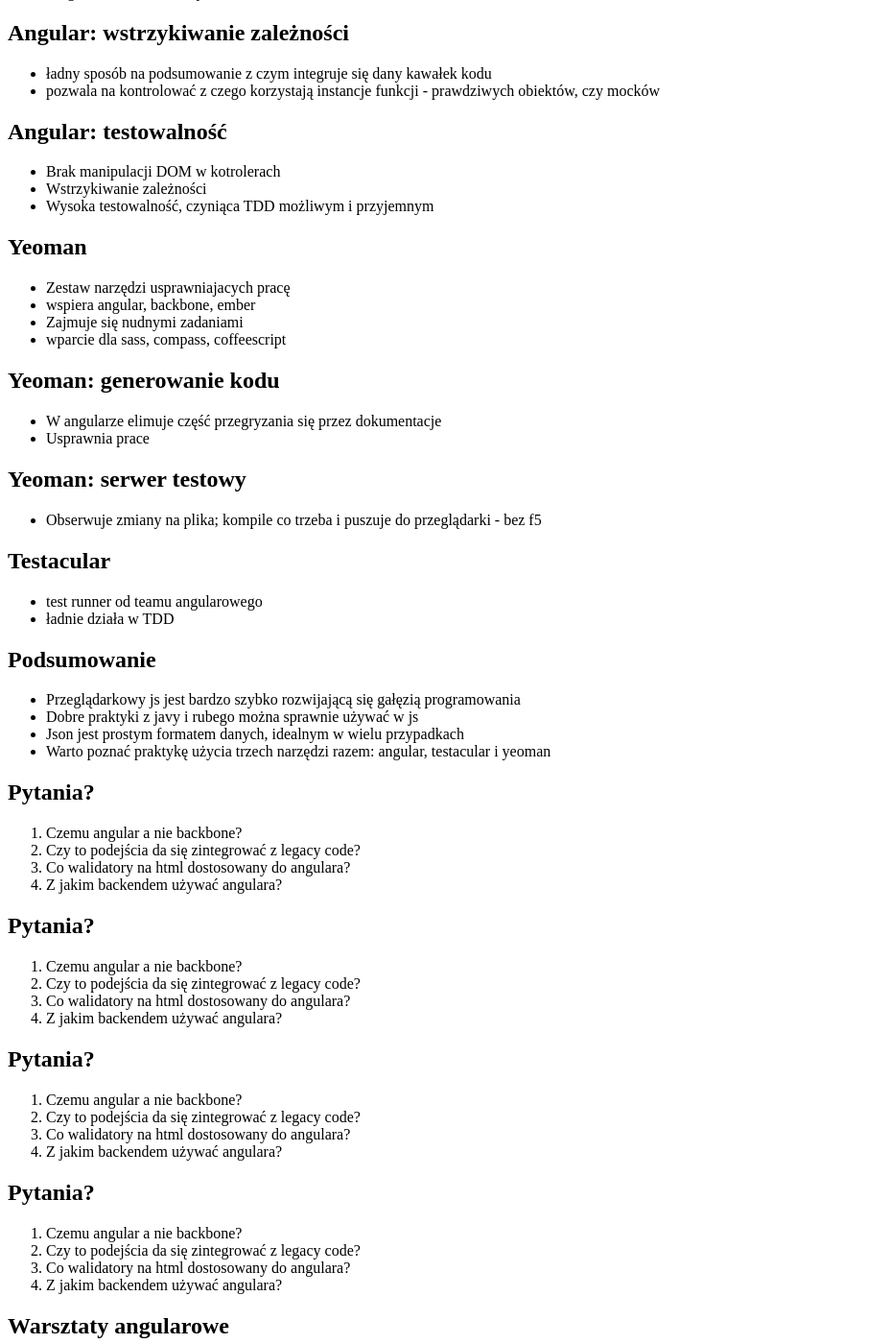
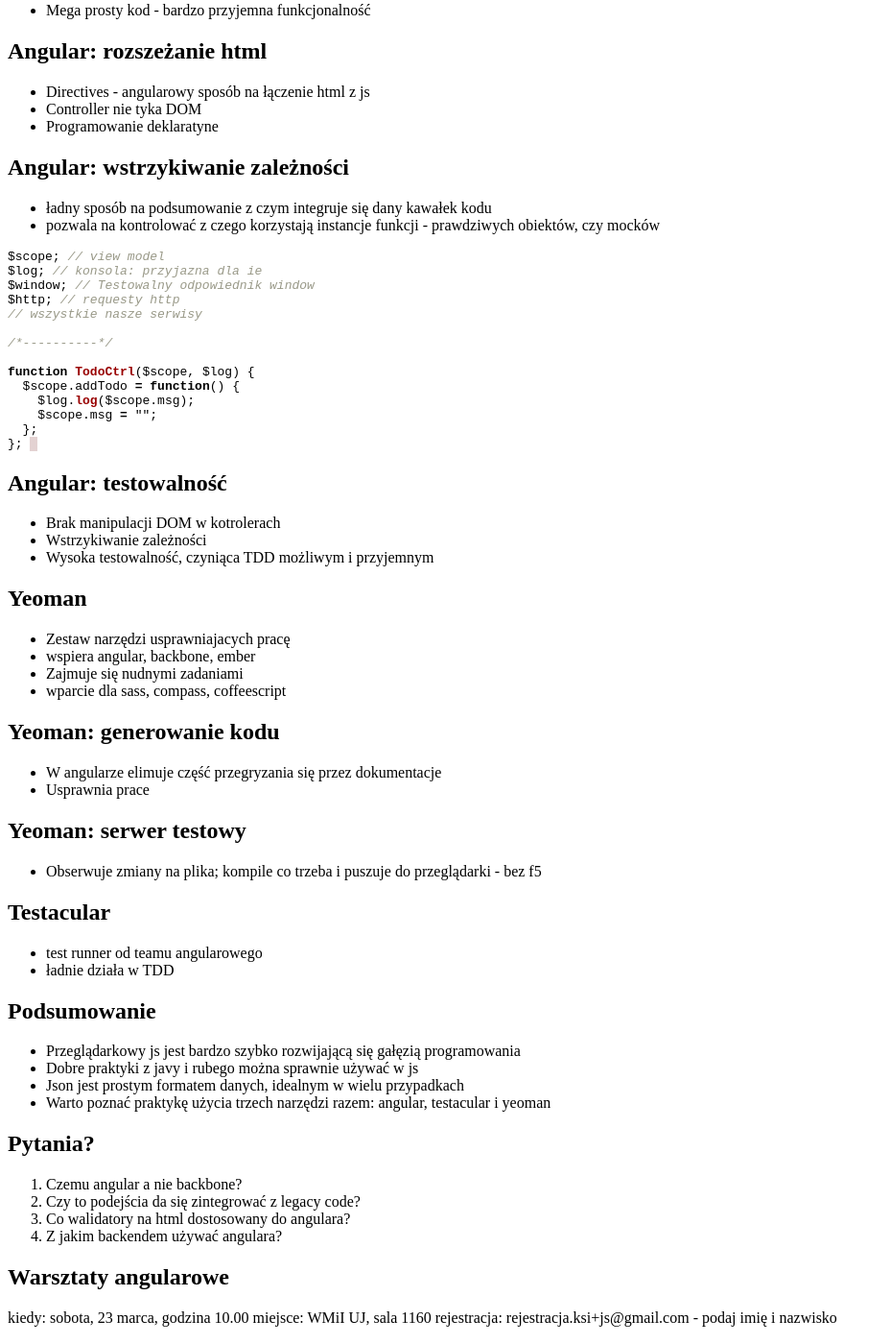
Before and after one commit to marcin-wosinek/frameworki-js-i-json, a Jekyll site: the page built from index.md, in a window 1280 px wide and 1400 px high, scrolled down 3240 px. Shown: the whole window at 96% size, without its empty margins (0-928 px from the left). Built offline with Jekyll 4.4.1, drawn with Linux system fonts in a browser that asks for light colours; Markdown is read by kramdown in place of the engine named in the settings; some of the changed text lies outside the part shown.

Commit message:
Add point to code blocks, remove redundant question sections, add DI code example

````diff
--- a/index.md
+++ b/index.md
@@ -174,6 +181,23 @@ function soap() {
 * ładny sposób na podsumowanie z czym integruje się dany kawałek kodu
 * pozwala na kontrolować z czego korzystają instancje funkcji - prawdziwych obiektów, czy mocków
 
+```js
+$scope; // view model
+$log; // konsola: przyjazna dla ie
+$window; // Testowalny odpowiednik window
+$http; // requesty http
+// wszystkie nasze serwisy
+
+/*----------*/
+
+function TodoCtrl($scope, $log) {
+  $scope.addTodo = function() {
+    $log.log($scope.msg);
+    $scope.msg = "";
+  };
+};
+```
+
 ## Angular: testowalność
 * Brak manipulacji DOM w kotrolerach
 * Wstrzykiwanie zależności
@@ -209,27 +233,6 @@ function soap() {
 3. Co walidatory na html dostosowany do angulara?
 4. Z jakim backendem używać angulara?
 
-## Pytania?
-
-1. Czemu angular a nie backbone?
-2. Czy to podejścia da się zintegrować z legacy code?
-3. Co walidatory na html dostosowany do angulara?
-4. Z jakim backendem używać angulara?
-
-## Pytania?
-
-1. Czemu angular a nie backbone?
-2. Czy to podejścia da się zintegrować z legacy code?
-3. Co walidatory na html dostosowany do angulara?
-4. Z jakim backendem używać angulara?
-
-## Pytania?
-
-1. Czemu angular a nie backbone?
-2. Czy to podejścia da się zintegrować z legacy code?
-3. Co walidatory na html dostosowany do angulara?
-4. Z jakim backendem używać angulara?
-
 ## Warsztaty angularowe
 kiedy: sobota, 23 marca, godzina 10.00
 miejsce: WMiI UJ, sala 1160
````
Also changed, not shown: other parts of index.md (+7 -0 lines).
